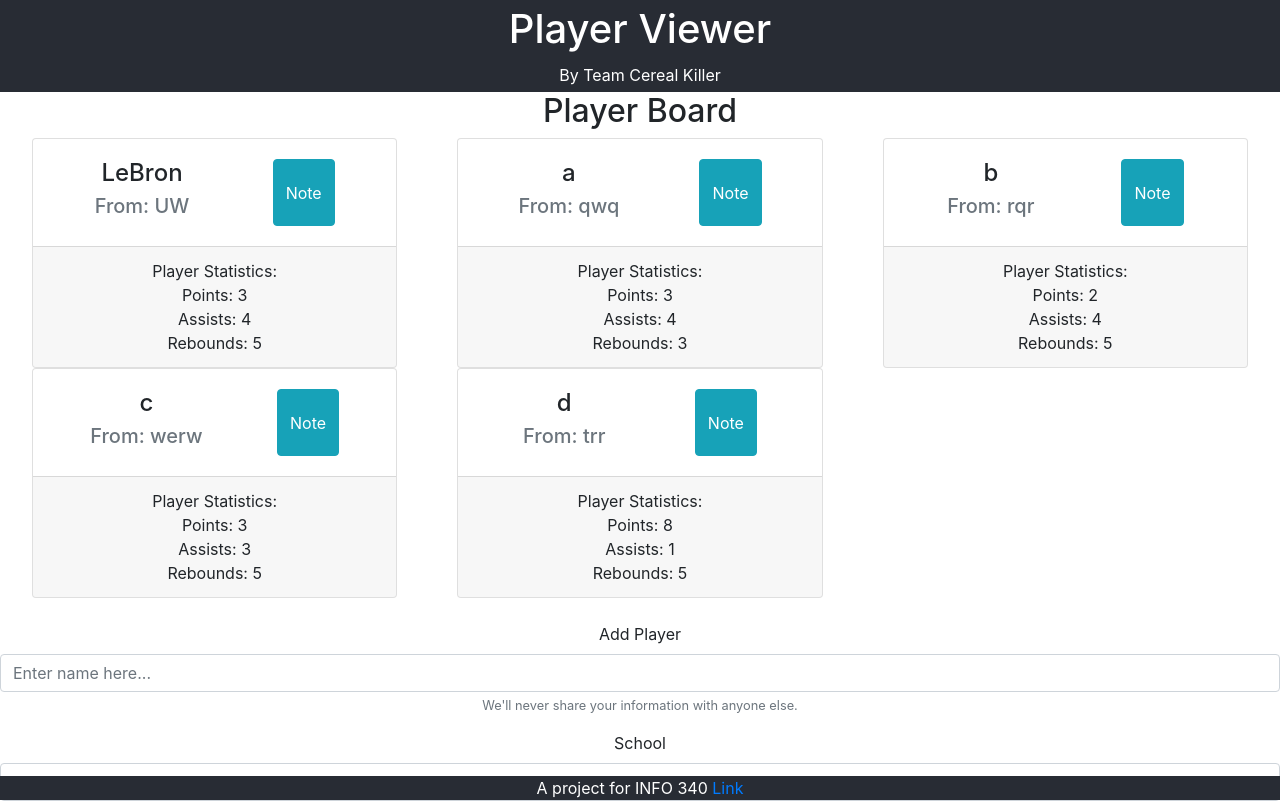
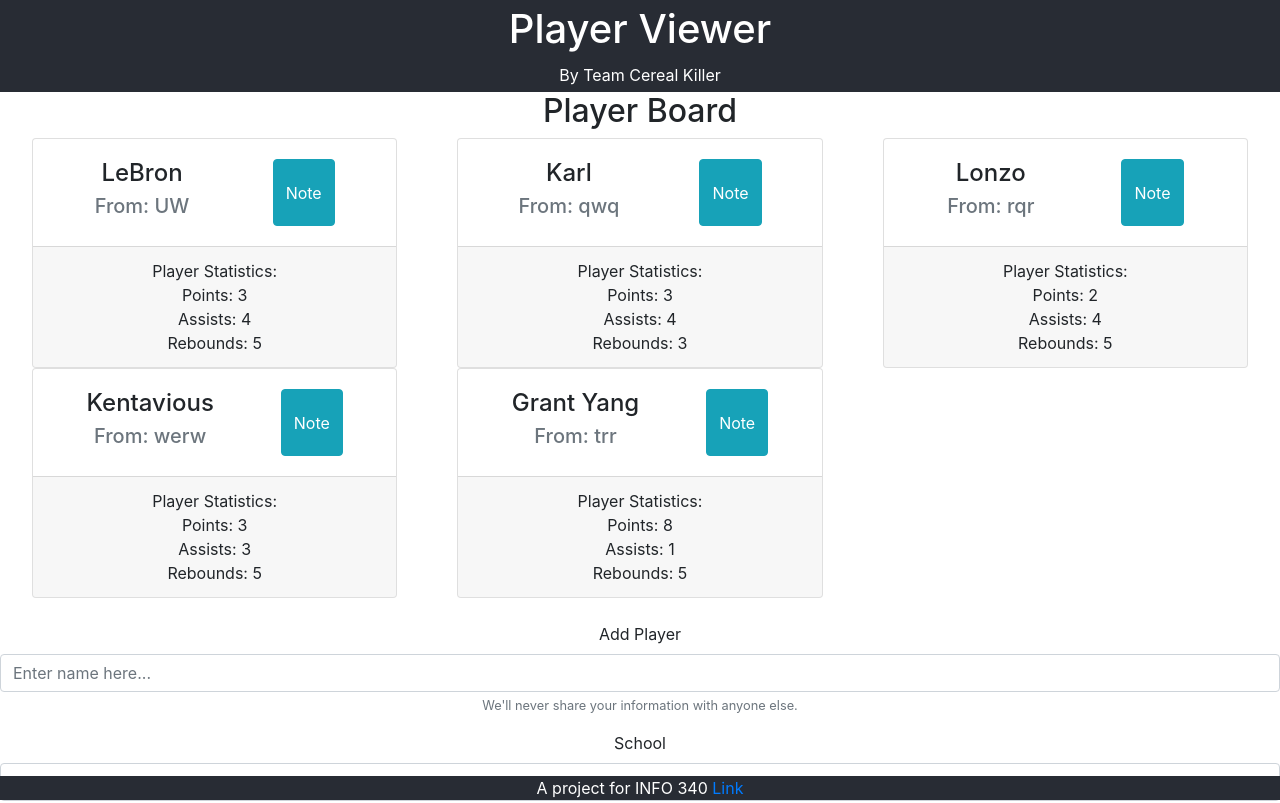
Before and after one commit to info340-wi21/project-2-estheeerrr, a React (Create React App) app: page / in a window 1280 px wide. Shown: the top 803 px of the page. Built offline with nearby package versions, Linux system fonts and the light colour scheme.

Commit message:
finish adding router and fetch

```diff
--- a/src/player.json
+++ b/src/player.json
@@ -1,7 +1,7 @@
 [
     {"name":"LeBron", "from":"UW", "point": 3, "assist": 4, "rebound": 5},
-    {"name":"a", "from":"qwq", "point": 3, "assist": 4, "rebound": 3},
-    {"name":"b", "from":"rqr", "point": 2, "assist": 4, "rebound": 5},
-    {"name":"c", "from":"werw", "point": 3, "assist": 3, "rebound": 5},
-    {"name":"d", "from":"trr", "point": 8, "assist": 1, "rebound": 5}
+    {"name":"Karl", "from":"qwq", "point": 3, "assist": 4, "rebound": 3},
+    {"name":"Lonzo", "from":"rqr", "point": 2, "assist": 4, "rebound": 5},
+    {"name":"Kentavious", "from":"werw", "point": 3, "assist": 3, "rebound": 5},
+    {"name":"Grant Yang", "from":"trr", "point": 8, "assist": 1, "rebound": 5}
 ]
--- a/src/playerDetail.js
+++ b/src/playerDetail.js
@@ -4,9 +4,10 @@ import _ from 'lodash';
 import { useParams } from 'react-router';
 
 
-function DetailPage(props) {
+function DetailPage() {
     const [data, setData] = useState(undefined);
-    let name = props.name;
+    let name = useParams();
+    console.log(name);
     const [note, setNote] = useState(undefined);
     useEffect(() => {
         getData(setData);
@@ -15,7 +16,7 @@ function DetailPage(props) {
         if (data) {
             console.log(data);
             for (let i = 0; i < data.notes.length; i++) {
-                if (name === data.notes[i].name) {
+                if (name.name === data.notes[i].name) {
                     setNote(data.notes[i].note);
                 }
             }
```
